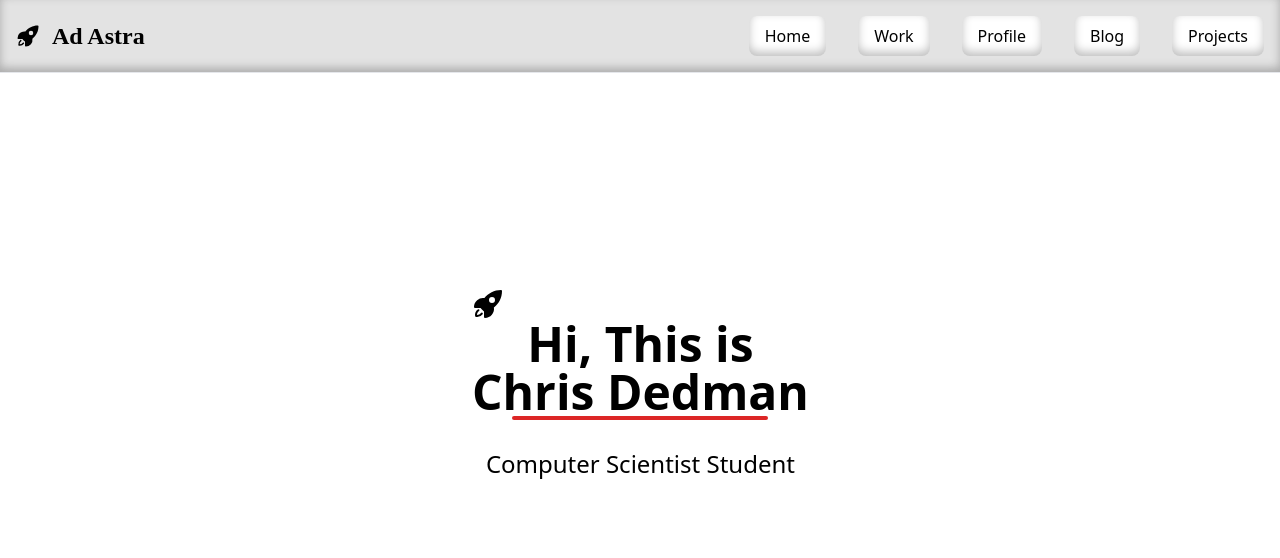
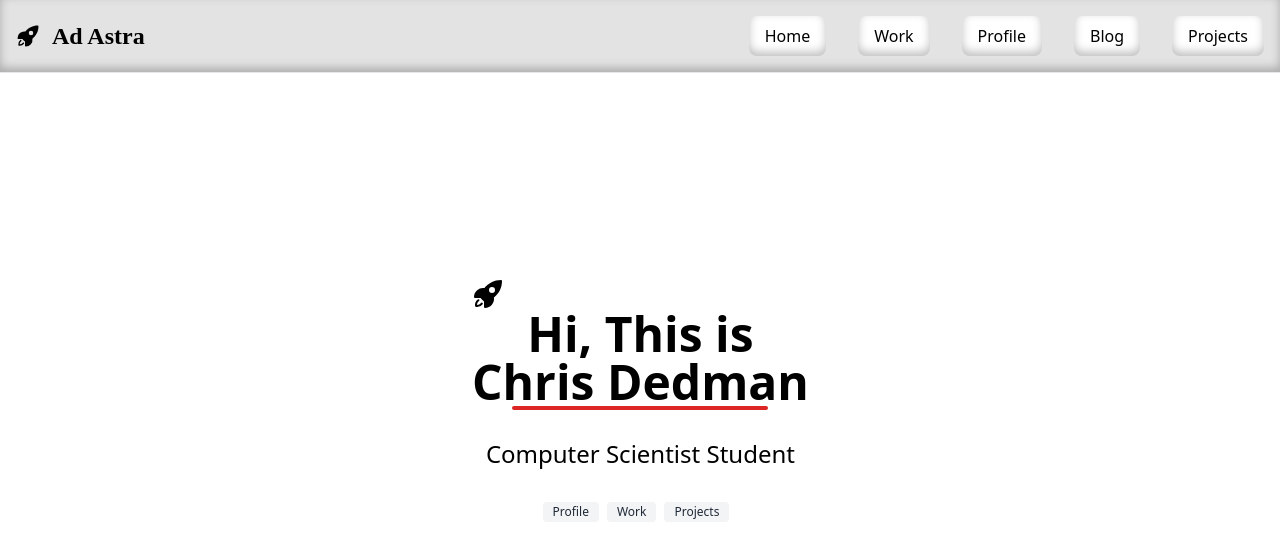
Before and after one commit to chrisdedman/website, a Next.js app: page / in a window 1280 px wide. Shown: the top 558 px of the page. Built offline with nearby package versions, Linux system fonts and the light colour scheme.

Commit message:
added categories homepage

```diff
--- a/src/app/page.tsx
+++ b/src/app/page.tsx
@@ -1,12 +1,12 @@
-"use client"
 import React from "react";
 import Menu from "@/components/navigation";
 import { RocketLaunchIcon } from '@heroicons/react/24/solid';
 
 export default function Page() {
   return (
-    <div className="h-screen flex items-center justify-center">
+    <div className="h-screen flex flex-col items-center justify-center">
       <Menu />
+
       <div className="text-center rocket-container">
         <RocketLaunchIcon className="w-8 h-8 rocket spin-on-hover" />
         <h1 className="text-5xl font-bold">Hi, This is</h1>
@@ -16,6 +16,18 @@ export default function Page() {
         </div>
         <p className="text-2xl font-light mb-8">Computer Scientist Student</p>
       </div>
+
+      <div className="flex flex-wrap justify-center">
+        <CategoryCard title="Profile" />
+        <CategoryCard title="Work" />
+        <CategoryCard title="Projects" />
+      </div>
     </div>
   );
 }
+
+const CategoryCard = ({ title }: { title: string }) => (
+  <span className="bg-gray-100 text-gray-800 text-xs font-medium me-2 px-2.5 py-0.5 rounded">
+    <a href={title.toLowerCase()} className=" hover:underline">{title}</a>
+  </span>
+);
```
